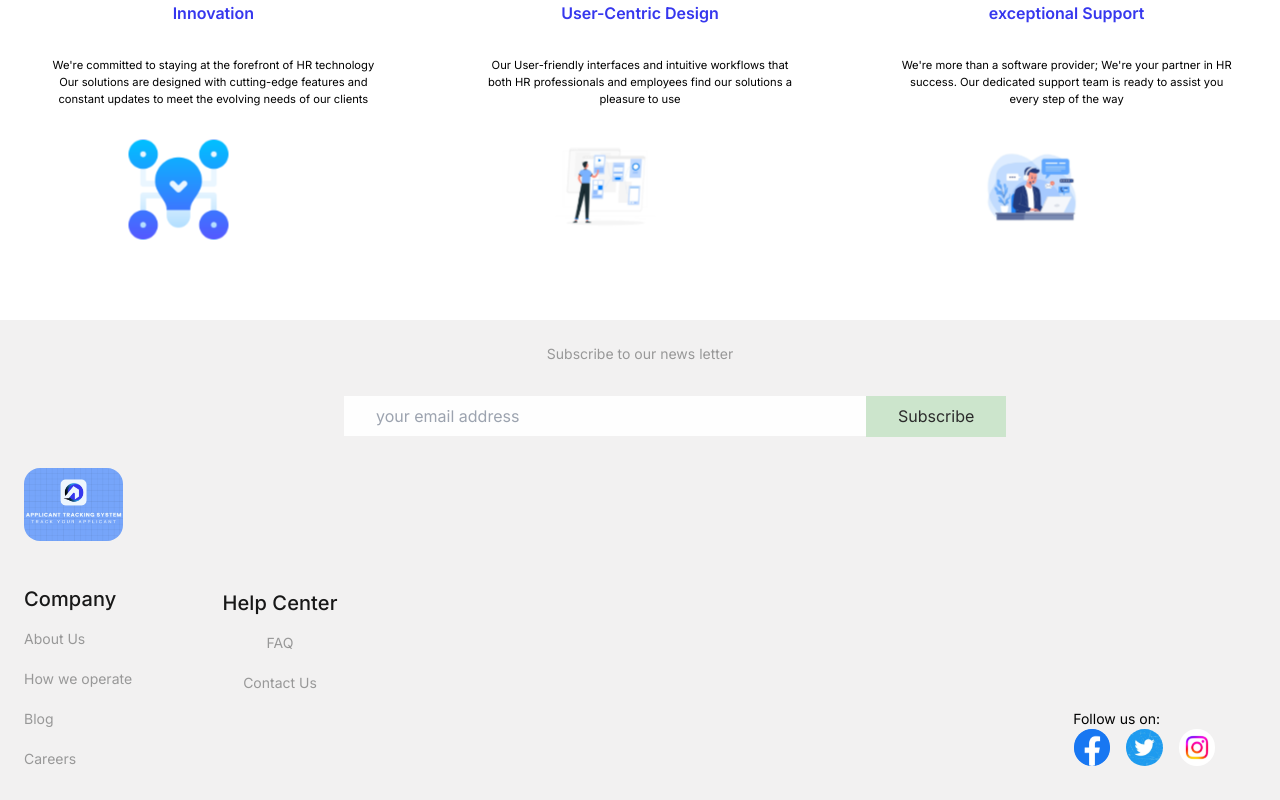
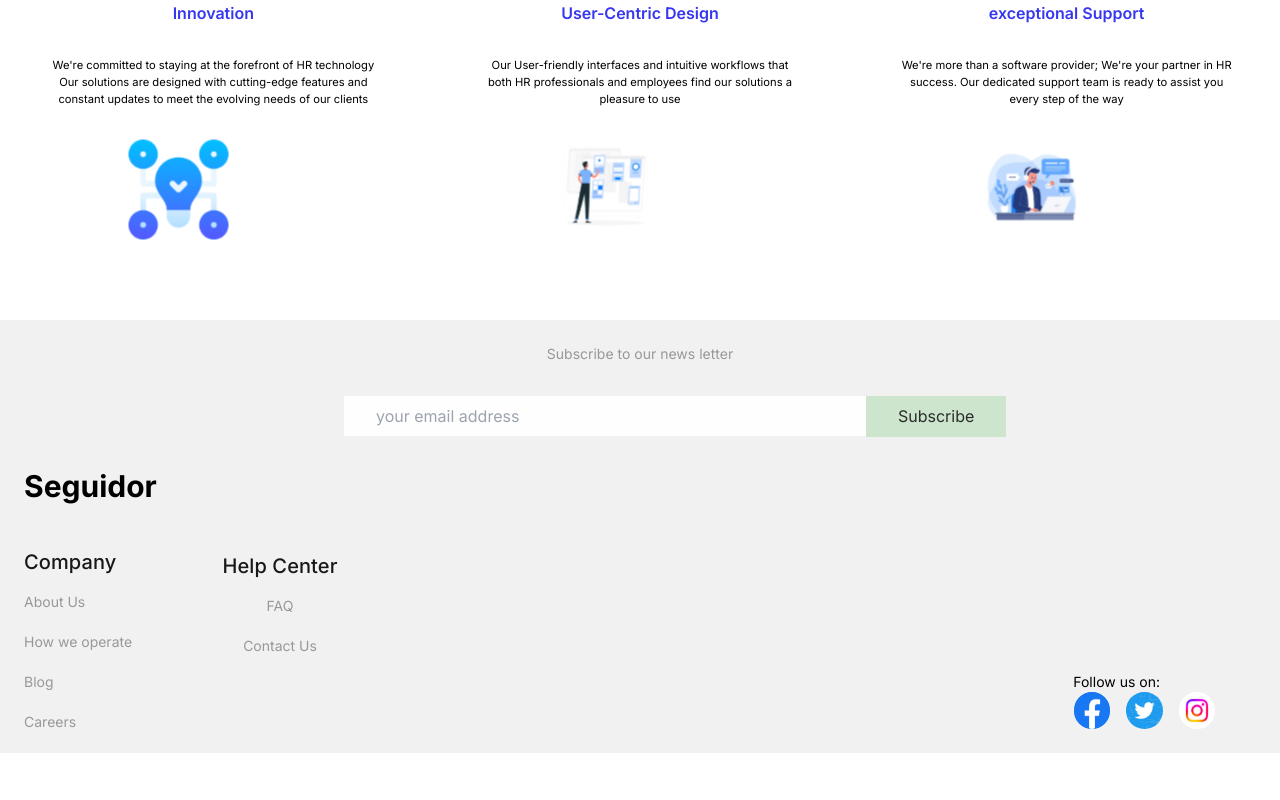
Before and after one commit to Andy-Intelligence/Seguidor-ATS, a Next.js app: page /site/About in a window 1280 px wide. Shown: the part 1966-2766 px from the top of the page. After the commit the page ends 2719 px from the top, so only its background shows below. Built offline with nearby package versions, Linux system fonts and the light colour scheme.

Commit message:
made changes

```diff
--- a/app/(website)/site/comps/Body/HeaderOne.jsx
+++ b/app/(website)/site/comps/Body/HeaderOne.jsx
@@ -27,11 +27,11 @@ const HeaderOne = () => {
 
         <div className="imgOne">
           <Image src={firstImage} alt=" relative illustration" width={500} />
-          <Image
+          {/* <Image
             src={Frame}
             alt="second-image"
             className=" seconder absolute top-[54rem] right-[23rem]"
-          />
+          /> */}
         </div>
       </div>
     </div>
--- a/app/(website)/site/comps/Footer/Footer.jsx
+++ b/app/(website)/site/comps/Footer/Footer.jsx
@@ -5,7 +5,7 @@ import FooterNav from './FooterNav'
 import SocialPlatform from './SocialPlatform'
 const Footer = () => {
     return (
-        <footer>
+        <footer className='h-full'>
             <Subscribe />
             <Logo />
             <FooterNav />
--- a/app/(website)/site/comps/Footer/logo.jsx
+++ b/app/(website)/site/comps/Footer/logo.jsx
@@ -5,7 +5,8 @@ const Logo = () => {
   return (
     <Link href="/">
       <h1 className="font-normal mt-[-3rem] text-5xl">
-      <Image src={mainLogo} alt="Main-logo" className="footerLogo" />
+      {/* <Image src={mainLogo} alt="Main-logo" className="footerLogo" /> */}
+      <span className="text-3xl font-[700]">Seguidor</span>
       </h1>
     </Link>
   );
```
